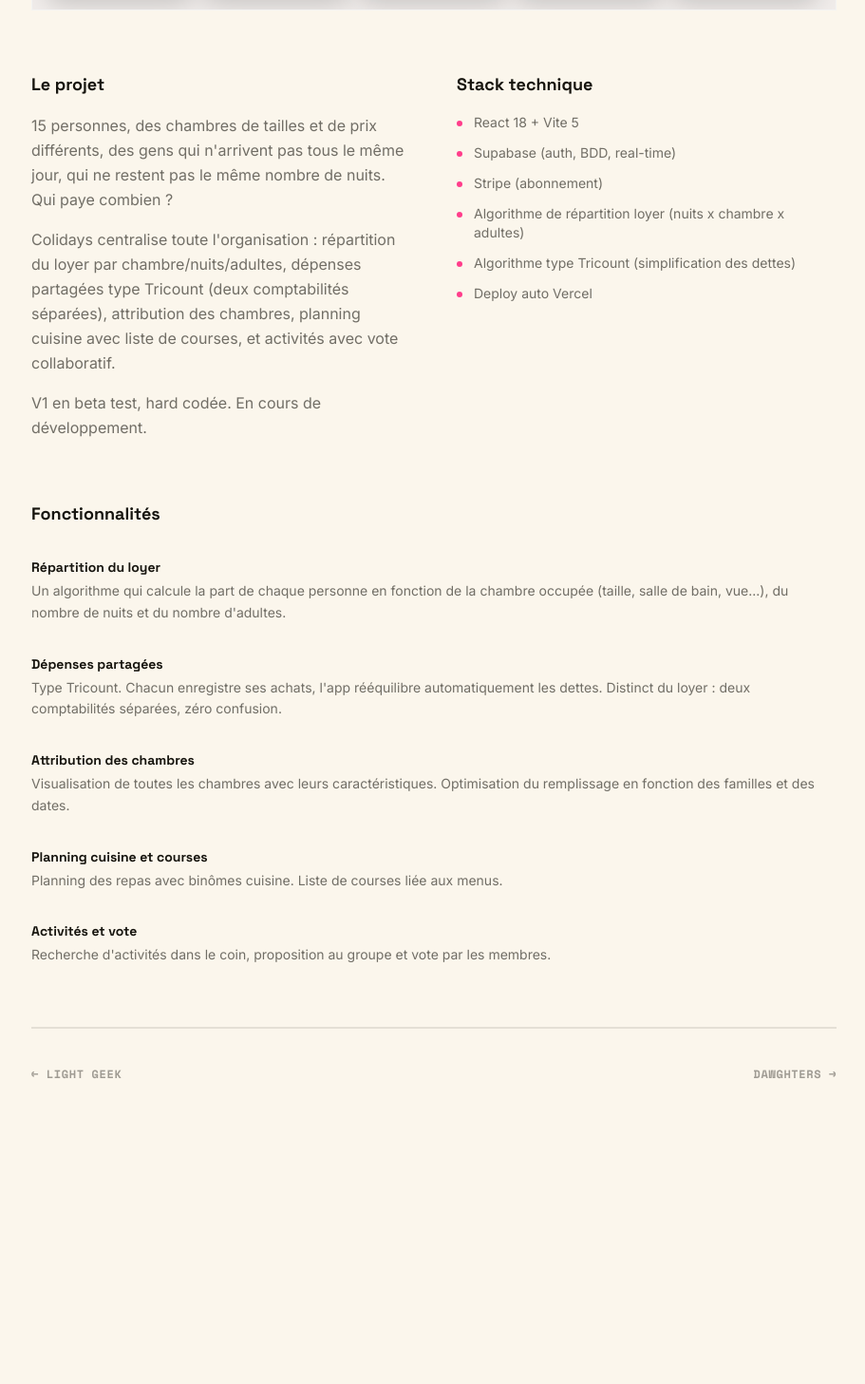
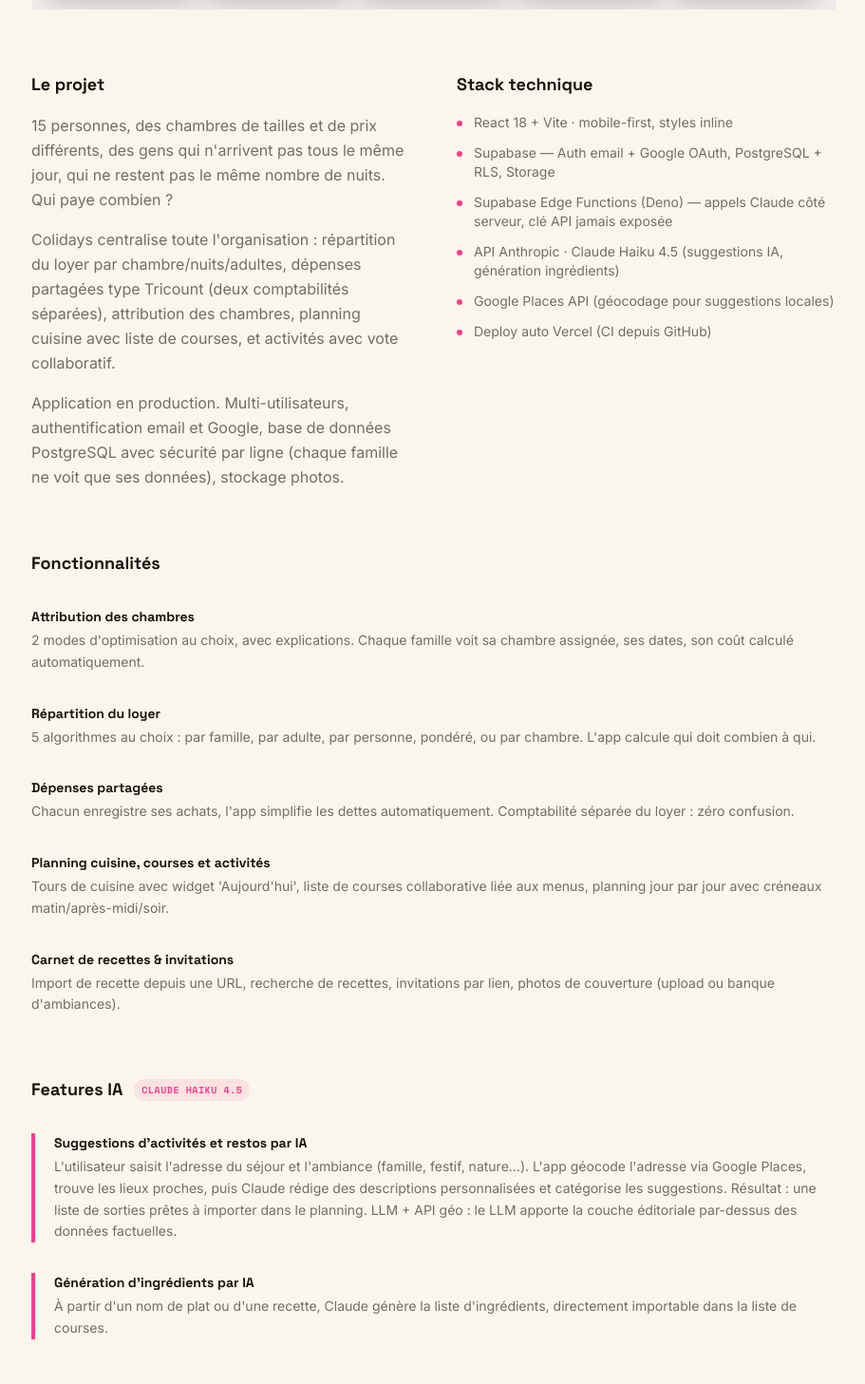
Before and after one commit to awphilibert-alt/portfolio, a Next.js app: page /projets/colidays in a window 1280 px wide. Shown: the part 793-2250 px from the top of the page at 95% size, without its empty margins (183-1094 px from the left). Before the commit the page ends 2028 px from the top, so only its background shows below. Built offline with nearby package versions, Linux system fonts and the light colour scheme.

Commit message:
Mise à jour Colidays : statut prod, features IA, stack à jour
Co-Authored-By: Claude Sonnet 4.6 <noreply@anthropic.com>

```diff
--- a/src/app/projets/colidays/page.tsx
+++ b/src/app/projets/colidays/page.tsx
@@ -17,10 +17,10 @@ const stagger = {
 
 const content = {
   back: { fr: "← Retour", en: "← Back" },
-  pill: { fr: "App · React + Supabase", en: "App · React + Supabase" },
+  pill: { fr: "App · React + Supabase · IA", en: "App · React + Supabase · AI" },
   subtitle: {
-    fr: "L'app pour les vacances à plusieurs. Quand 4 familles louent une maison ensemble, tout devient compliqué : qui prend quelle chambre, combien chacun paye, qui cuisine quand, quoi acheter. Colidays gère tout ça.",
-    en: "The app for group vacations. When 4 families rent a house together, everything gets complicated: who gets which room, how much each person pays, who cooks when, what to buy. Colidays handles it all.",
+    fr: "L'app pour les vacances à plusieurs. Quand 3-4 familles louent une grande maison ensemble, l'organisation part en chaos : chambres, cuisine, courses, dépenses, activités. Colidays centralise tout dans un outil collaboratif, multi-comptes, temps réel. En production.",
+    en: "The app for group vacations. When 3-4 families rent a house together, organization turns to chaos: rooms, cooking, groceries, expenses, activities. Colidays centralizes everything in one collaborative, multi-account, real-time tool. In production.",
   },
   projectTitle: { fr: "Le projet", en: "The project" },
   projectP1: {
@@ -32,29 +32,54 @@ const content = {
     en: "Colidays centralizes all organization: rent split by room/nights/adults, shared expenses Tricount-style (two separate ledgers), room assignment, meal planning with grocery lists, and activities with collaborative voting.",
   },
   projectP3: {
-    fr: "V1 en beta test, hard codée. En cours de développement.",
-    en: "V1 in beta test, hard coded. Under development.",
+    fr: "Application en production. Multi-utilisateurs, authentification email et Google, base de données PostgreSQL avec sécurité par ligne (chaque famille ne voit que ses données), stockage photos.",
+    en: "Application in production. Multi-user, email and Google authentication, PostgreSQL database with row-level security (each family only sees their own data), photo storage.",
   },
   stackTitle: { fr: "Stack technique", en: "Tech stack" },
   stack: {
-    fr: ["React 18 + Vite 5", "Supabase (auth, BDD, real-time)", "Stripe (abonnement)", "Algorithme de répartition loyer (nuits x chambre x adultes)", "Algorithme type Tricount (simplification des dettes)", "Deploy auto Vercel"],
-    en: ["React 18 + Vite 5", "Supabase (auth, DB, real-time)", "Stripe (subscription)", "Rent split algorithm (nights x room x adults)", "Tricount-style algorithm (debt simplification)", "Auto deploy Vercel"],
+    fr: [
+      "React 18 + Vite · mobile-first, styles inline",
+      "Supabase — Auth email + Google OAuth, PostgreSQL + RLS, Storage",
+      "Supabase Edge Functions (Deno) — appels Claude côté serveur, clé API jamais exposée",
+      "API Anthropic · Claude Haiku 4.5 (suggestions IA, génération ingrédients)",
+      "Google Places API (géocodage pour suggestions locales)",
+      "Deploy auto Vercel (CI depuis GitHub)",
+    ],
+    en: [
+      "React 18 + Vite · mobile-first, inline styles",
+      "Supabase — email + Google OAuth auth, PostgreSQL + RLS, Storage",
+      "Supabase Edge Functions (Deno) — Claude calls server-side, API key never exposed",
+      "Anthropic API · Claude Haiku 4.5 (AI suggestions, ingredient generation)",
+      "Google Places API (geocoding for local suggestions)",
+      "Auto deploy Vercel (CI from GitHub)",
+    ],
   },
   featuresTitle: { fr: "Fonctionnalités", en: "Features" },
   features: {
     fr: [
-      { title: "Répartition du loyer", desc: "Un algorithme qui calcule la part de chaque personne en fonction de la chambre occupée (taille, salle de bain, vue...), du nombre de nuits et du nombre d'adultes." },
-      { title: "Dépenses partagées", desc: "Type Tricount. Chacun enregistre ses achats, l'app rééquilibre automatiquement les dettes. Distinct du loyer : deux comptabilités séparées, zéro confusion." },
-      { title: "Attribution des chambres", desc: "Visualisation de toutes les chambres avec leurs caractéristiques. Optimisation du remplissage en fonction des familles et des dates." },
-      { title: "Planning cuisine et courses", desc: "Planning des repas avec binômes cuisine. Liste de courses liée aux menus." },
-      { title: "Activités et vote", desc: "Recherche d'activités dans le coin, proposition au groupe et vote par les membres." },
+      { title: "Attribution des chambres", desc: "2 modes d'optimisation au choix, avec explications. Chaque famille voit sa chambre assignée, ses dates, son coût calculé automatiquement." },
+      { title: "Répartition du loyer", desc: "5 algorithmes au choix : par famille, par adulte, par personne, pondéré, ou par chambre. L'app calcule qui doit combien à qui." },
+      { title: "Dépenses partagées", desc: "Chacun enregistre ses achats, l'app simplifie les dettes automatiquement. Comptabilité séparée du loyer : zéro confusion." },
+      { title: "Planning cuisine, courses et activités", desc: "Tours de cuisine avec widget 'Aujourd'hui', liste de courses collaborative liée aux menus, planning jour par jour avec créneaux matin/après-midi/soir." },
+      { title: "Carnet de recettes & invitations", desc: "Import de recette depuis une URL, recherche de recettes, invitations par lien, photos de couverture (upload ou banque d'ambiances)." },
     ],
     en: [
-      { title: "Rent split", desc: "An algorithm that calculates each person's share based on room (size, bathroom, view...), number of nights, and number of adults." },
-      { title: "Shared expenses", desc: "Tricount-style. Everyone logs their purchases, the app automatically rebalances debts. Separate from rent: two ledgers, zero confusion." },
-      { title: "Room assignment", desc: "Visualization of all rooms with their characteristics. Optimized allocation based on families and dates." },
-      { title: "Meal planning & groceries", desc: "Meal schedule with cooking pairs. Grocery list linked to menus." },
-      { title: "Activities & voting", desc: "Search local activities, propose to the group, and vote." },
+      { title: "Room assignment", desc: "2 optimization modes with explanations. Each family sees their assigned room, dates, and automatically calculated cost." },
+      { title: "Rent split", desc: "5 algorithms: by family, by adult, by person, weighted, or by room. The app calculates who owes what to whom." },
+      { title: "Shared expenses", desc: "Everyone logs their purchases, the app automatically simplifies debts. Separate ledger from rent: zero confusion." },
+      { title: "Meal planning, groceries & activities", desc: "Cooking schedule with 'Today' widget, collaborative grocery list linked to menus, day-by-day schedule with morning/afternoon/evening slots." },
+      { title: "Recipe book & invitations", desc: "Recipe import from URL, recipe search, invite by link, cover photos (upload or mood gallery)." },
+    ],
+  },
+  aiTitle: { fr: "Features IA", en: "AI features" },
+  aiFeatures: {
+    fr: [
+      { title: "Suggestions d'activités et restos par IA", desc: "L'utilisateur saisit l'adresse du séjour et l'ambiance (famille, festif, nature...). L'app géocode l'adresse via Google Places, trouve les lieux proches, puis Claude rédige des descriptions personnalisées et catégorise les suggestions. Résultat : une liste de sorties prêtes à importer dans le planning. LLM + API géo : le LLM apporte la couche éditoriale par-dessus des données factuelles." },
+      { title: "Génération d'ingrédients par IA", desc: "À partir d'un nom de plat ou d'une recette, Claude génère la liste d'ingrédients, directement importable dans la liste de courses." },
+    ],
+    en: [
+      { title: "AI activity & restaurant suggestions", desc: "The user enters the stay address and vibe (family, festive, nature...). The app geocodes via Google Places, finds nearby spots, then Claude writes personalized descriptions and categorizes suggestions. Result: a ready-to-import list of outings. LLM + geo API: the LLM adds the editorial layer on top of factual data." },
+      { title: "AI ingredient generation", desc: "From a dish name or recipe, Claude generates the ingredient list, directly importable into the grocery list." },
     ],
   },
 } as const;
@@ -114,6 +139,19 @@ export default function ColidaysPage() {
           ))}
         </motion.div>
 
+        <motion.div variants={fadeUp} className="space-y-8 mb-16">
+          <div className="flex items-center gap-3">
+            <h2 className="font-heading text-lg font-bold">{content.aiTitle[lang]}</h2>
+            <span className="font-mono text-[10px] uppercase tracking-wider bg-rose/10 text-rose px-2 py-1 rounded-full">Claude Haiku 4.5</span>
+          </div>
+          {content.aiFeatures[lang].map((feat) => (
+            <div key={feat.title} className="border-l-4 border-rose pl-5">
+              <h3 className="font-heading text-sm font-bold mb-1">{feat.title}</h3>
+              <p className="text-dark/60 text-sm leading-relaxed">{feat.desc}</p>
+            </div>
+          ))}
+        </motion.div>
+
         <motion.div variants={fadeUp} className="pt-10 border-t-2 border-dark/10 flex justify-between">
           <Link href="/projets/light-geek" className="font-mono text-xs uppercase tracking-wider text-dark/40 hover:text-orange transition-colors">← Light Geek</Link>
           <Link href="/projets/dawghters" className="font-mono text-xs uppercase tracking-wider text-dark/40 hover:text-sky transition-colors">DAWghters →</Link>
```
